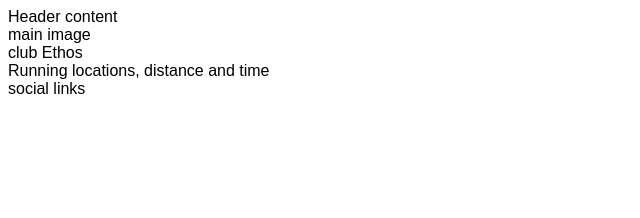
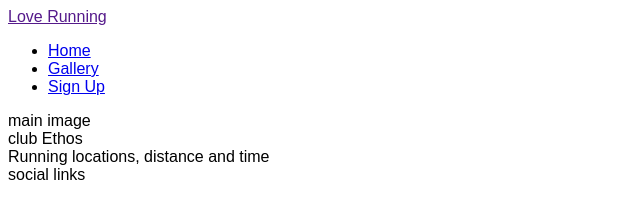
Before and after one commit to GurraNasan/Love-running, a plain HTML site: page index.html in a window 1280 px wide. Shown: the whole page, without its empty margins (0-640 px from the left). Drawn offline with Linux system fonts and the light colour scheme.

Commit message:
add nav structure

```diff
--- a/index.html
+++ b/index.html
@@ -1,5 +1,6 @@
 <!DOCTYPE html>
 <html lang="en">
+
 <head>
     <meta charset="UTF-8">
     <meta http-equiv="X-UA-Compatible" content="IE=edge">
@@ -9,8 +10,20 @@
     <link rel="stylesheet" href="assets/css/style.css">
     <title>Love Running</title>
 </head>
+
 <body>
-    <header>Header content</header>
+    <header>
+        <a href="">
+            Love Running
+        </a>
+        <nav>
+            <ul>
+                <li><a href="index.html">Home</a></li>
+                <li><a href="#">Gallery</a></li>
+                <li><a href="#">Sign Up</a></li>
+            </ul>
+        </nav>
+    </header>
     <section>
         main image
     </section>
@@ -24,4 +37,5 @@
         social links
     </footer>
 </body>
+
 </html>
```
